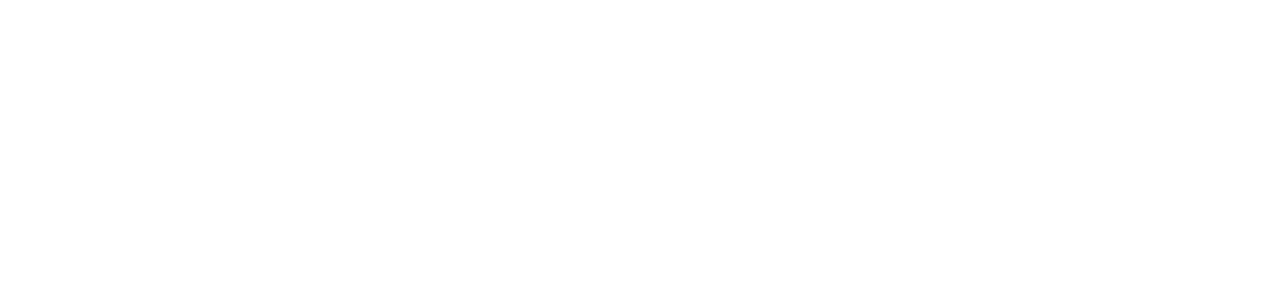
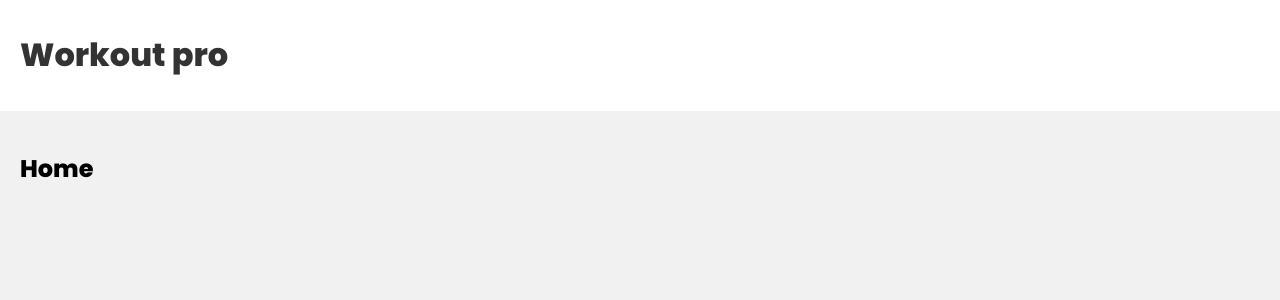
Before and after one commit to Collins-Kinumbi/Backend-development, a React (Create React App) app in the folder Projects/MERN-stack-app/frontend/: page / in a window 1280 px wide. Shown: the top 300 px of the page. Built offline with nearby package versions, Linux system fonts and the light colour scheme.

Commit message:
Setting up the react

```diff
--- a/Projects/MERN-stack-app/frontend/package.json
+++ b/Projects/MERN-stack-app/frontend/package.json
@@ -8,6 +8,7 @@
     "@testing-library/user-event": "^13.5.0",
     "react": "^18.3.1",
     "react-dom": "^18.3.1",
+    "react-router-dom": "^6.26.1",
     "react-scripts": "5.0.1",
     "web-vitals": "^2.1.4"
   },
--- a/Projects/MERN-stack-app/frontend/src/App.js
+++ b/Projects/MERN-stack-app/frontend/src/App.js
@@ -1,5 +1,21 @@
+import { BrowserRouter, Route, Routes } from "react-router-dom";
+// components and pages
+import Navbar from "./components/Navbar";
+import Home from "./pages/Home";
+
 function App() {
-  return <div></div>;
+  return (
+    <div classname="App">
+      <BrowserRouter>
+        <Navbar />
+        <div className="pages">
+          <Routes>
+            <Route path="/" element={<Home />} />
+          </Routes>
+        </div>
+      </BrowserRouter>
+    </div>
+  );
 }
 
 export default App;
--- /dev/null
+++ b/Projects/MERN-stack-app/frontend/src/components/Navbar.jsx
@@ -0,0 +1,15 @@
+import { Link } from "react-router-dom";
+
+function Navbar() {
+  return (
+    <header>
+      <div className="container">
+        <Link to="/">
+          <h1>Workout pro</h1>
+        </Link>
+      </div>
+    </header>
+  );
+}
+
+export default Navbar;
--- a/Projects/MERN-stack-app/frontend/src/index.css
+++ b/Projects/MERN-stack-app/frontend/src/index.css
@@ -1,13 +1,33 @@
+/* google font */
+@import url("https://fonts.googleapis.com/css2?family=Poppins:wght@300;400;500;600;800&family=VT323&display=swap");
+
+/* layout */
+:root {
+  --primary: #1aac83;
+  --error: #e7195a;
+}
 body {
+  background: #f1f1f1;
   margin: 0;
-  font-family: -apple-system, BlinkMacSystemFont, 'Segoe UI', 'Roboto', 'Oxygen',
-    'Ubuntu', 'Cantarell', 'Fira Sans', 'Droid Sans', 'Helvetica Neue',
-    sans-serif;
-  -webkit-font-smoothing: antialiased;
-  -moz-osx-font-smoothing: grayscale;
+  font-family: "Poppins";
 }
-
-code {
-  font-family: source-code-pro, Menlo, Monaco, Consolas, 'Courier New',
-    monospace;
+header {
+  background: #fff;
 }
+header .container {
+  max-width: 1400px;
+  margin: 0 auto;
+  padding: 10px 20px;
+  display: flex;
+  align-items: center;
+  justify-content: space-between;
+}
+header a {
+  color: #333;
+  text-decoration: none;
+}
+.pages {
+  max-width: 1400px;
+  padding: 20px;
+  margin: 0 auto;
+}
--- /dev/null
+++ b/Projects/MERN-stack-app/frontend/src/pages/Home.jsx
@@ -0,0 +1,9 @@
+function Home() {
+  return (
+    <div className="home">
+      <h2>Home</h2>
+    </div>
+  );
+}
+
+export default Home;
```
Also changed, not shown: 1 other file (tests, documents, lock files or other folders).
